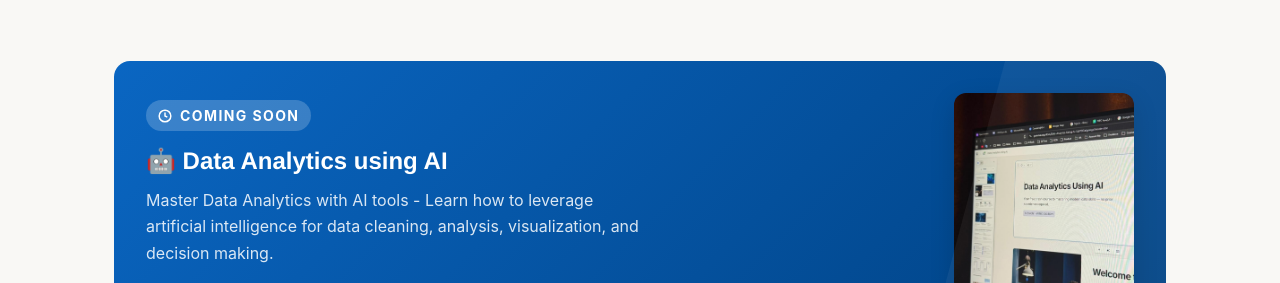
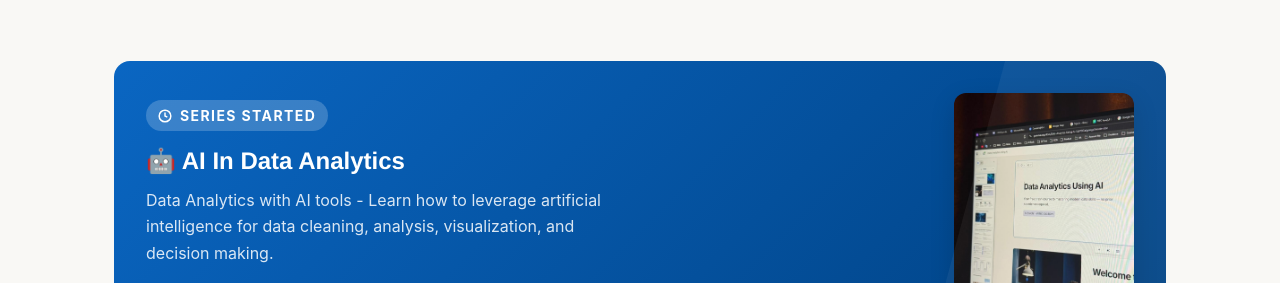
Before and after one commit to T0hamyy/ai, a plain HTML site: page index.html in a window 1280 px wide. Shown: the part 4344-4627 px from the top of the page. Drawn offline with nearby package versions, Linux system fonts and the light colour scheme; a web font is replaced by a local one.

Commit message:
Update text content for Data Analytics section

```diff
--- a/index.html
+++ b/index.html
@@ -755,11 +755,11 @@
         <div style="flex: 1; min-width: 250px;">
           <div style="display: inline-flex; align-items: center; gap: var(--space-2); background: rgba(255,255,255,0.2); padding: var(--space-1) var(--space-3); border-radius: var(--radius-full); margin-bottom: var(--space-4);">
             <svg width="14" height="14" viewBox="0 0 24 24" fill="none" stroke="white" stroke-width="2.5"><circle cx="12" cy="12" r="10"/><polyline points="12 6 12 12 16 14"/></svg>
-            <span style="font-size: var(--text-xs); font-weight: 700; color: white; letter-spacing: 0.1em;">COMING SOON</span>
+            <span style="font-size: var(--text-xs); font-weight: 700; color: white; letter-spacing: 0.1em;">SERIES STARTED</span>
           </div>
-          <h3 style="font-family: var(--font-display); font-size: var(--text-lg); font-weight: 800; color: white; margin-bottom: var(--space-3);">🤖 Data Analytics using AI</h3>
+          <h3 style="font-family: var(--font-display); font-size: var(--text-lg); font-weight: 800; color: white; margin-bottom: var(--space-3);">🤖 AI In Data Analytics </h3>
           <p style="color: rgba(255,255,255,0.85); max-width: 500px; margin-bottom: var(--space-5); font-size: var(--text-sm);">
-            Master Data Analytics with AI tools - Learn how to leverage artificial intelligence for data cleaning, analysis, visualization, and decision making.
+            Data Analytics with AI tools - Learn how to leverage artificial intelligence for data cleaning, analysis, visualization, and decision making.
           </p>
           <div style="display: flex; gap: var(--space-4); flex-wrap: wrap;">
             <!-- <a href="#contact" class="btn" style="background: white; color: var(--color-primary); font-weight: 700; border-radius: var(--radius-full); padding: var(--space-2) var(--space-5); font-size: var(--text-sm);">
```
